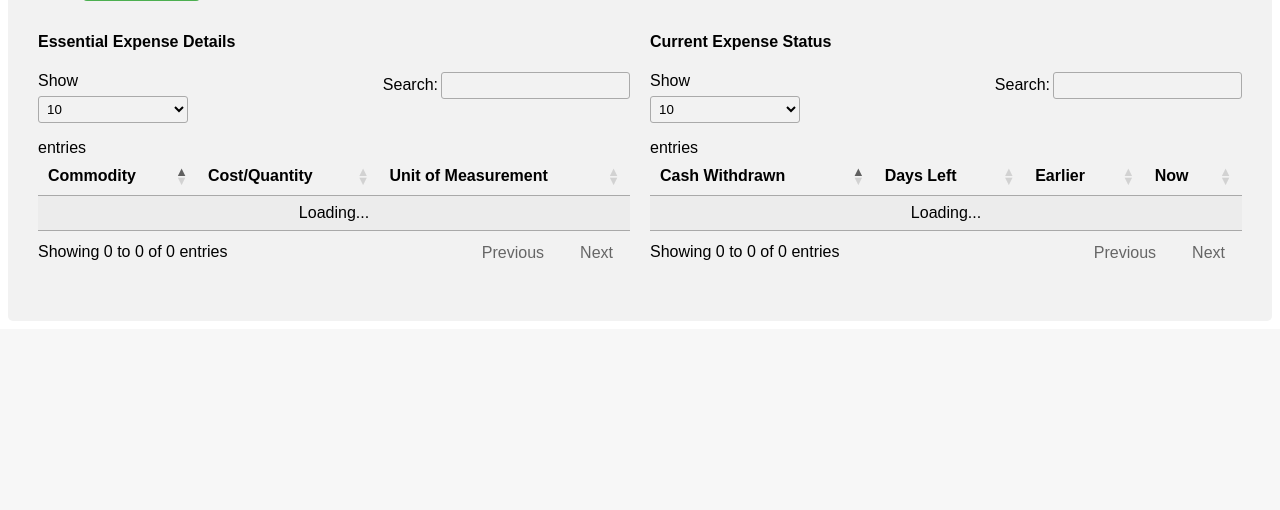
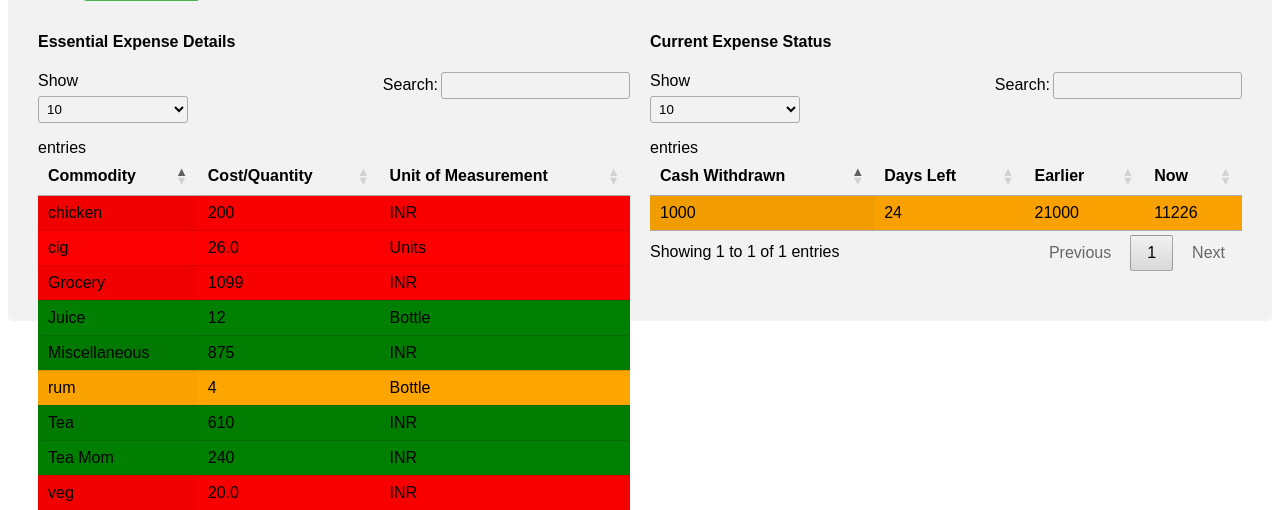
Before and after one commit to richie312/Expense-Tracker-App, a Flask app: template templates/user_form.html in a window 1280 px wide. Shown: the part 493-1003 px from the top of the page. Before the commit the page ends 753 px from the top, so only its background shows below. Run offline with Flask 2, Linux system fonts and the light colour scheme; the template is opened without the code that fills it, so the values that code supplies are empty; parts of the project's set-up code (start-up, migrations or seed data) failed here and were passed over; some libraries are stand-ins or nearby versions.

Commit message:
changes on ec2 after delployment

```diff
--- a/cron_main.py
+++ b/cron_main.py
@@ -1,3 +1,4 @@
+#/home/ubuntu/envs/expense/bin/python3
 import os
 from dotenv import load_dotenv
 import mysql
--- a/requirements.txt
+++ b/requirements.txt
@@ -79,7 +79,6 @@
 python-jsonrpc-server==0.4.0
 python-language-server==0.35.1
 pytz==2020.1
-pywin32==228
 pywin32-ctypes==0.2.0
 pyzmq==19.0.2
 QDarkStyle==2.8.1
--- a/templates/user_form.html
+++ b/templates/user_form.html
@@ -118,7 +118,7 @@
         $('#example').DataTable({
 
             "ajax": {
-                "url": "http://127.0.0.1:5003/expense_data",
+                "url": "/expense_data",
                 "datatype": "json",
                 "dataSrc": "data",
                 "type": "GET",
@@ -164,7 +164,7 @@
   $('#current_expense').DataTable({
 
       "ajax": {
-          "url": "http://127.0.0.1:5003/current_expense_data",
+          "url": "/current_expense_data",
           "datatype": "json",
           "dataSrc": "data",
           "type": "GET",
```
Also changed, not shown: 2 other files.
